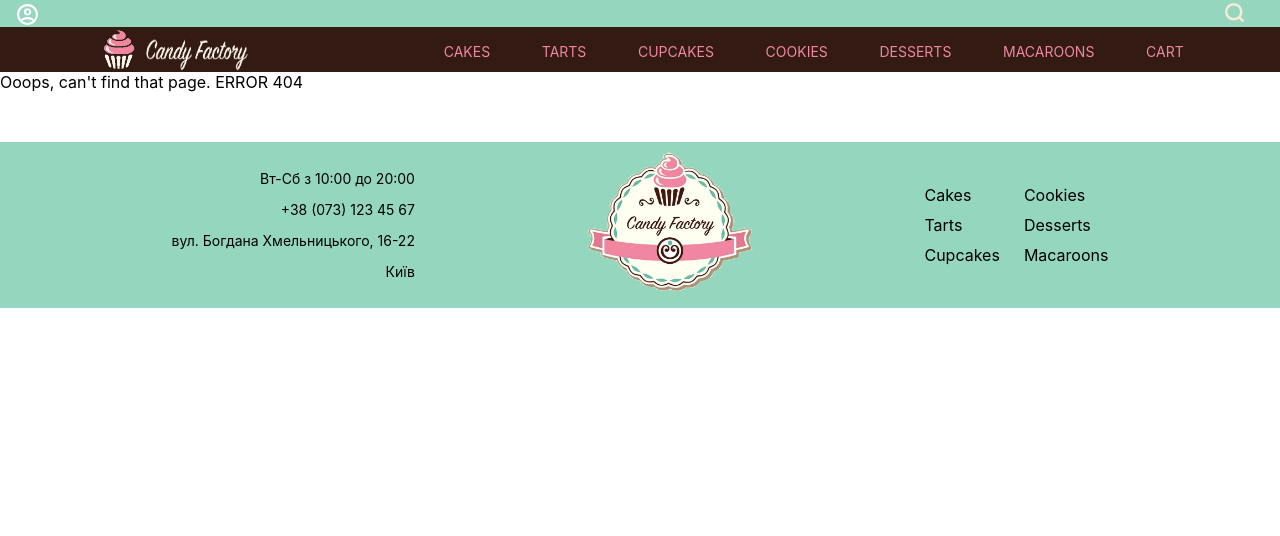
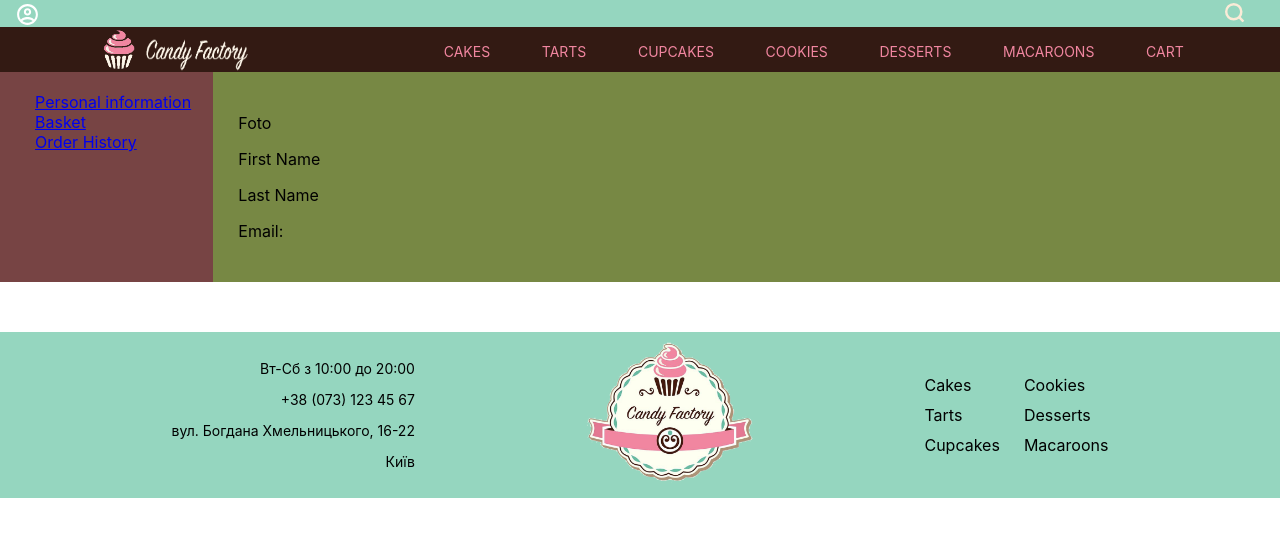
Before and after one commit to fem1-dream-team/final-shop, a React (Create React App) app in the folder client/: page /profile in a window 1280 px wide. Shown: the top 536 px of the page. Built offline with nearby package versions, Linux system fonts and the light colour scheme.

Commit message:
Update React components

```diff
--- a/client/src/App.js
+++ b/client/src/App.js
@@ -11,6 +11,7 @@ import { Cart } from './components/ComponentsForNavigation/Cart'
 import LoginPage from './commons/Header/ContainerSearchLoginPage/LoginPage'
 // import Button from '@material-ui/core/Button';
 import { ContainerNavigation } from './commons/ContainerNavigation/ContainerNavigation'
+import PersonalInfo from './components/Profile/PersonalInfo/PersonalInfo';
 
 const App = () => {
 	checkIfIsLoggedIn()
@@ -53,7 +54,12 @@ const App = () => {
 					/>
 					<Route path='/cart' render={() => <Cart/>}/>
 					<Route exect path='/customer' component={LoginPage}/>
-					<Route exect path='/cabinet' component={Profile}/>
+
+					<Route exect path='/profile' component={Profile}/>
+
+					<Route exect path='/profile/personal-information/' component={PersonalInfo}/>
+					{/* <Route exect path='/profile/basket' component={Profile}/> */}
+					<Route exect path='/profile' component={Profile}/>
 
 					<Route path='*' component={Page404}/>
 				</Switch>
--- a/client/src/actions/login.js
+++ /dev/null
@@ -1,3 +0,0 @@
-
-export const LOGIN_SUCCESS = 'LOGIN_SUCCESS';
-export const LOGIN_FAIL = 'LOGIN_FAIL';
--- a/client/src/commons/Header/ContainerSearchLoginPage/LoginPage/index.js
+++ b/client/src/commons/Header/ContainerSearchLoginPage/LoginPage/index.js
@@ -44,12 +44,14 @@ const useStyles = makeStyles(theme => ({
 	welcome: {
 		position: 'relative',
 		paddingTop: 5,
+		color: '#fff',
 		left: 20,
 		margin: 0,
 		fontSize: 12,
 	},
 	welcomeText: {
 		marginLeft: 25,
+		color: '#fff',
 	}
 }))
 
@@ -58,7 +60,7 @@ const LoginPage = (props) => {
 
 	const onIconClick = () => {
 		if (props.isAuth) {
-			props.history.push('/cabinet')
+			props.history.push('/profile')
 		} else {
 			props.checkIfIsLoggedIn()
 		}
--- a/client/src/components/Profile/Navigation/Navigation.js
+++ b/client/src/components/Profile/Navigation/Navigation.js
@@ -1,16 +1,21 @@
 import React from 'react';
 import classes from './Navigation.module.css';
+import {NavLink} from 'react-router-dom';
 
 const Navigation = () => {
 	return (
-		<div className={classes.navWrap}>
-			<h3>Navigation</h3>
-			<ul>
-				<li>Personal Info</li>
-				<li>Basket</li>
-				<li>My Offers</li>
-			</ul>
-		</div>
+		<nav className={classes.navWrap}>
+			<div className={classes.item}>
+				<NavLink exact to='/profile/personal-information/' activeClassName={classes.active}>Personal information</NavLink>
+			</div>
+			<div className={classes.item}>
+				<NavLink exact to='/profile/basket' activeClassName={classes.active}>Basket</NavLink>
+			</div>
+
+			<div className={classes.item}>
+				<NavLink exact to='/profile/my-orders' activeClassName={classes.active}>Order History</NavLink>
+			</div>
+		</nav>
 	)
 }
 
--- a/client/src/components/Profile/Navigation/Navigation.module.css
+++ b/client/src/components/Profile/Navigation/Navigation.module.css
@@ -3,3 +3,8 @@
     padding: 20px;
     background-color: #774444;
 }
+
+.item {
+    padding-left: 15px;
+    color: #282c34;
+}
--- a/client/src/components/Profile/Profile.js
+++ b/client/src/components/Profile/Profile.js
@@ -1,11 +1,11 @@
 import React from 'react';
-import clasess from './Profile.module.css';
+import classes from './Profile.module.css';
 import Navigation from './Navigation/Navigation';
 import PersonalInfo from './PersonalInfo/PersonalInfo';
 
 export const Profile = () => {
 	return (
-		<div className={clasess.profileWrapper}>
+		<div className={classes.profileWrapper}>
 			<Navigation/>
 			<PersonalInfo/>
 		</div>
```
Also changed, not shown: client/src/reducers/login/index.js (deleted, +0 -8 lines), 1 other file (tests, documents, lock files or other folders).
